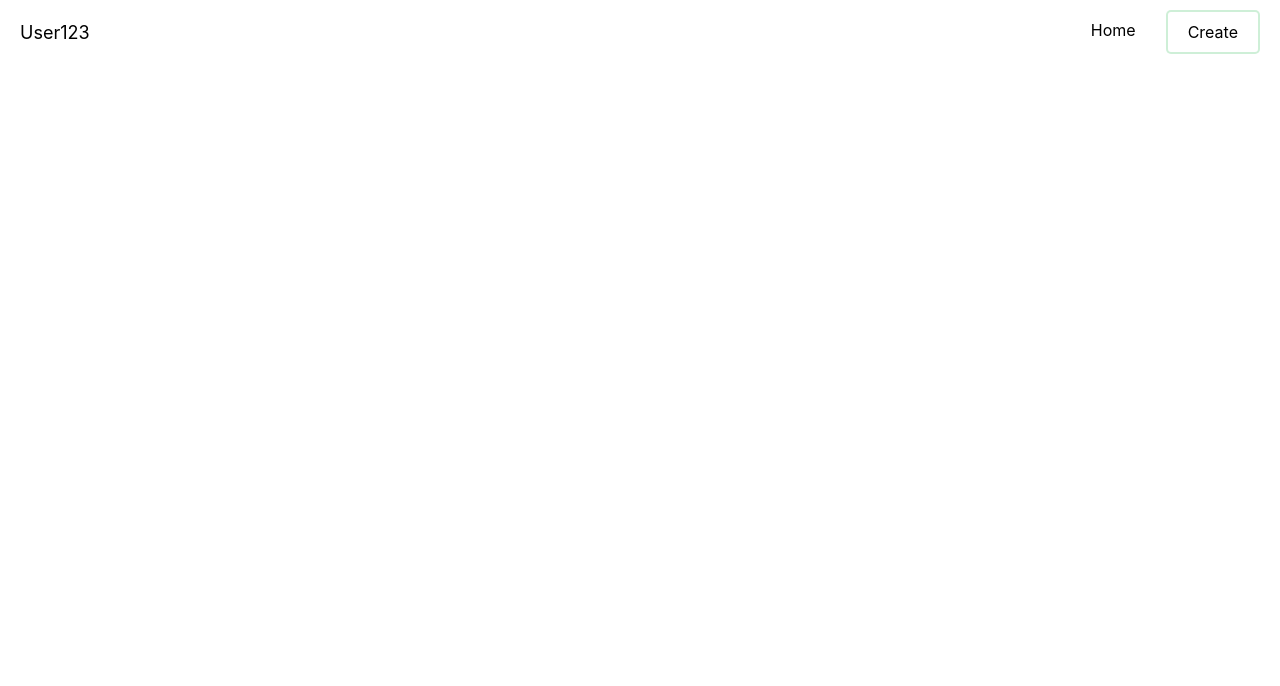
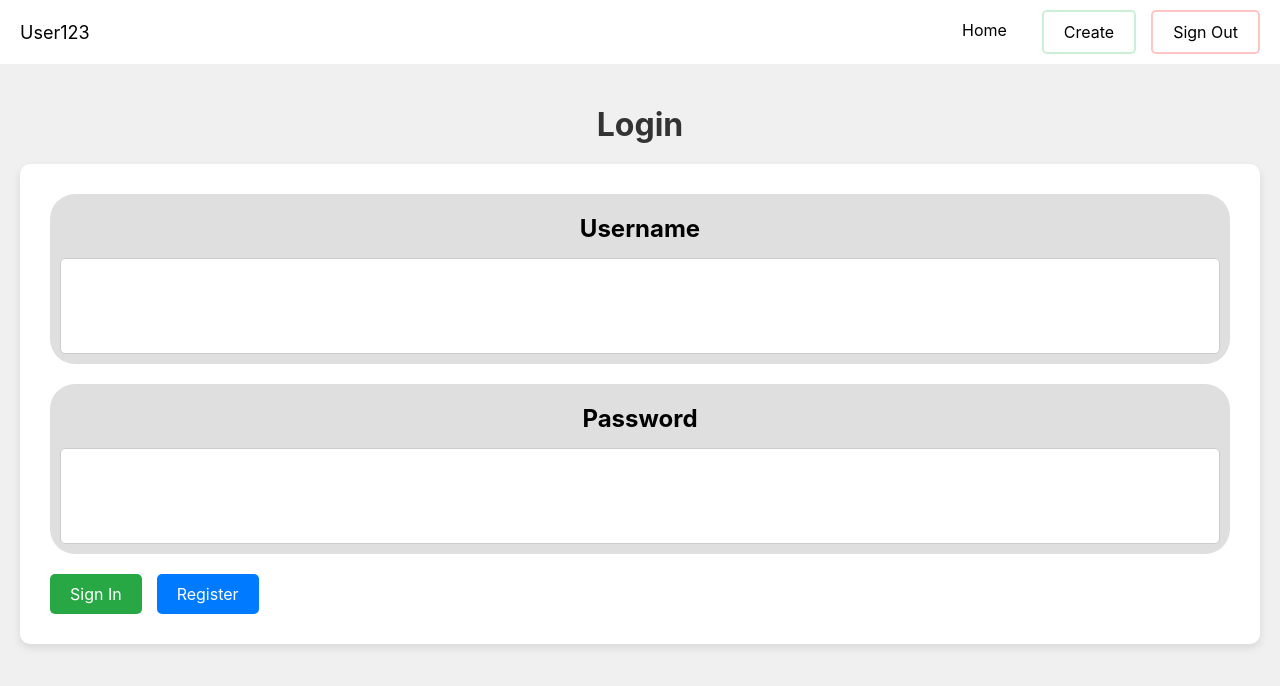
Before and after one commit to gabjc/Advanced-To-Do, a React (Create React App) app in the folder frontend/: page /sign-in in a window 1280 px wide. Before the commit this address had no page. Shown: the top 686 px of the page. Built offline with nearby package versions, Linux system fonts and the light colour scheme.

Commit message:
Created Register, Login, made some temporary styling choices, fixed the issue with using back and forward arrows

```diff
--- a/frontend/src/App.js
+++ b/frontend/src/App.js
@@ -4,6 +4,8 @@ import Home from './pages/home/Home';
 import AssignmentView from './pages/taskInfo/AssignmentView';
 import TopNavBar from './components/topNavBar/TopNavBar';
 import CreateTask from './pages/create/CreateTask';
+import SignIn from './pages/sign-in/SignIn';
+import Register from './pages/register/Register';
 import { BrowserRouter, Route, Routes } from 'react-router-dom';
 import ReactDOM from "react-dom/client";
 
@@ -18,11 +20,15 @@ const App = () => {
   return (
     <BrowserRouter>
       <TopNavBar />
-      <Routes>
-        <Route path="/" element={<Home />} />
-        <Route path="/task/:taskId" element={<AssignmentView />} />
-        <Route path="/create" element={<CreateTask/>} />
-      </Routes>
+      <div>
+        <Routes>
+          <Route path="/" element={<Home />} />
+          <Route path="/task/:taskId" element={<AssignmentView />} />
+          <Route path="/create" element={<CreateTask/>} />
+          <Route path="/sign-in" element={<SignIn />} />
+          <Route path="/register" element={<Register />} />
+        </Routes>
+      </div>
     </BrowserRouter>
   );
 };
--- a/frontend/src/components/textBox/textBox.css
+++ b/frontend/src/components/textBox/textBox.css
@@ -19,6 +19,7 @@
 .text-box-text {
     flex: 1 1 auto; /* Allows the text box to grow and take up remaining space */
     padding: 10px; /* Add padding */
+    background-color: rgb(255, 255, 255); /* Set background color */
     box-sizing: border-box; /* Ensures padding is included in the width/height calculation */
     outline: none; /* Removes the default focus outline */
     white-space: pre-wrap; /* Preserves whitespace and allows text to wrap */
--- a/frontend/src/components/topNavBar/TopNavBar.css
+++ b/frontend/src/components/topNavBar/TopNavBar.css
@@ -13,7 +13,7 @@
 
 .buttons-container {
   display: flex;
-  gap: 10px;
+  gap: 15px;
 }
 
 .home-button{
@@ -23,6 +23,7 @@
   padding: 10px 20px;
   border-radius: 5px;
   cursor: pointer;
+  transition: box-shadow 0.3s ease;
 }
 
 .create-button {
@@ -33,6 +34,18 @@
   border-radius: 5px;
   border: 2px solid  rgba(12, 176, 58, 0.2);
   cursor: pointer;
+  transition: box-shadow 0.3s ease;
+}
+
+.signout-button{
+  background-color: #ffffff;
+  color: #000000;
+  border: none;
+  padding: 10px 20px;
+  border-radius: 5px;
+  border: 2px solid  rgba(255, 0, 0, 0.226);
+  transition: box-shadow 0.3s ease;
+  cursor: pointer;
 }
 
 .create-button:hover
@@ -42,7 +55,12 @@
 
 }
 
+.signout-button:hover
+ {
 
+  box-shadow: 0 2px 4px rgba(255, 0, 0, 0.226);
+
+}
 
 .home-button:hover
  {
--- a/frontend/src/components/topNavBar/TopNavBar.js
+++ b/frontend/src/components/topNavBar/TopNavBar.js
@@ -12,6 +12,11 @@ const TopNavBar = ({userName}) => {
   const handleCreateClick = () => {
     navigate('/create');
   };
+
+  const handleSignOutClick = () => {
+    navigate('/sign-in');
+  };
+
   return (
     <div className="top-nav-bar">
 
@@ -19,6 +24,7 @@ const TopNavBar = ({userName}) => {
       <div className="buttons-container">
         <div className="home-button" onClick={handleHomeClick}> Home </div>
         <div className="create-button" onClick={handleCreateClick}> Create </div>
+        <div className= "signout-button" onClick={handleSignOutClick}> Sign Out </div>
       </div>
     </div>
   );
--- /dev/null
+++ b/frontend/src/pages/register/Register.css
@@ -0,0 +1,67 @@
+/* Container for the whole page */
+.main-container {
+    display: block;                /* Block layout for the main container */
+    text-align: center;            /* Center align text */
+    height: 100vh;                 /* Full viewport height */
+    padding: 20px;                 /* Space inside the container */
+    box-sizing: border-box;        /* Include padding in element's total width and height */
+    background-color: #f0f0f0;     /* Light grey background color */
+}
+
+/* Container for the register form elements */
+.register-container {
+    display: inline-block;         /* Inline-block layout for the container */
+    text-align: left;              /* Left align text within the container */
+    padding: 30px;                 /* Space inside the container */
+    box-sizing: border-box;        /* Include padding in element's total width and height */
+    background-color: #ffffff;     /* White background color */
+    border-radius: 10px;           /* Rounded corners */
+    box-shadow: 0 4px 8px rgba(0, 0, 0, 0.1);  /* Subtle shadow for a lifted effect */
+}
+
+/* Styling for the register title */
+.register-title {
+    font-size: 2em;                /* Larger font size */
+    color: #333333;                /* Dark grey color */
+    margin-bottom: 20px;           /* Space below the title */
+}
+
+/* Styling for the text box */
+.text-box-container {
+    margin-bottom: 20px;           /* Space between text boxes */
+    width: 100%;                   /* Full width of the parent container */
+}
+
+.text-box-header {
+    margin-bottom: 5px;            /* Space below the header */
+}
+
+.text-box-text {
+    width: 100%;                   /* Full width of the parent container */
+    padding: 10px;                 /* Space inside the text box */
+    box-sizing: border-box;        /* Include padding in element's total width and height */
+    border: 1px solid #ccc;        /* Light grey border */
+    border-radius: 5px;            /* Rounded corners */
+}
+
+/* Container for the register button */
+.button-container {
+    text-align: center;            /* Center align buttons */
+    margin-top: 20px;              /* Space above the container */
+}
+
+/* Styling for the register button */
+.register-button {
+    background-color: #007bff;     /* Blue background color */
+    color: #ffffff;                /* White text color */
+    border: none;                  /* No border */
+    padding: 10px 20px;            /* Space inside the button */
+    border-radius: 5px;            /* Rounded corners */
+    cursor: pointer;               /* Pointer cursor on hover */
+    transition: box-shadow 0.3s ease;  /* Smooth transition for box-shadow */
+}
+
+/* Styling for the register button on hover */
+.register-button:hover {
+    box-shadow: 0 4px 8px rgba(0, 0, 0, 0.2);  /* Slightly stronger shadow on hover */
+}
--- /dev/null
+++ b/frontend/src/pages/register/Register.js
@@ -0,0 +1,49 @@
+import React, { useRef } from 'react';
+import './Register.css';
+import TextBox from '../../components/textBox/textBox';
+import { useNavigate } from 'react-router-dom';
+
+const Register = () => {
+    const navigate = useNavigate();
+
+    const registerRef = useRef({
+        username: '',
+        password: '',
+        email: '',
+    });
+
+    const handleTextChange = (id, newText) => {
+        // Directly updating the ref object
+        registerRef.current[id] = newText;
+    };
+
+    const handleSubmitClick = () => {
+        navigate('/');
+      };
+
+
+    return (
+        <div className='main-container'>
+            <h1 className='register-title'>Register</h1>
+            <div className='register-container'>
+                <div className='text-box-container'>
+                    <TextBox id='username' header='Username' text={registerRef.current.username} editable={true} onTextChange={handleTextChange} />
+                </div>
+                <div className='text-box-container'>
+                    <TextBox id='password' header='Password' text={registerRef.current.password} editable={true} onTextChange={handleTextChange} />
+                </div>
+                <div className='text-box-container'>
+                    <TextBox id='confirmPassword' header='Confirm Password' text={registerRef.current.confirmPassword} editable={true} onTextChange={handleTextChange} />
+                </div>
+                <div className='button-container'>
+                    <div className='register-button' onClick={handleSubmitClick}> Register </div>
+                </div>
+            </div>
+        </div>
+    );
+
+
+
+};
+
+export default Register;
--- /dev/null
+++ b/frontend/src/pages/sign-in/SignIn.css
@@ -0,0 +1,68 @@
+/* Container for the whole page */
+.main-container {
+    display: flex;                 /* Flexbox layout for easy alignment */
+    flex-direction: column;        /* Arrange children in a column */
+    justify-content: center;       /* Center children vertically */
+    align-items: center;           /* Center children horizontally */
+    height: 100vh;                 /* Full viewport height */
+    padding: 20px;                 /* Space inside the container */
+    box-sizing: border-box;        /* Include padding in element's total width and height */
+    background-color: #f0f0f0;     /* Light grey background color */
+}
+
+/* Container for the login form elements */
+.sign-in-container {
+    flex-direction: column;        /* Arrange children in a column */
+    align-items: center;           /* Center children horizontally */
+    padding: 30px;                 /* Space inside the container */
+    box-sizing: border-box;        /* Include padding in element's total width and height */
+    background-color: #ffffff;     /* White background color */
+    border-radius: 10px;           /* Rounded corners */
+    box-shadow: 0 4px 8px rgba(0, 0, 0, 0.1);  /* Subtle shadow for a lifted effect */
+}
+
+/* Styling for the login title */
+.login-title {
+    font-size: 2em;                /* Larger font size */
+    color: #333333;                /* Dark grey color */
+    margin-bottom: 20px;           /* Space below the title */
+}
+
+/* Container for the buttons */
+.button-container {
+    display: flex;                 /* Flexbox layout */
+    gap: 15px;                     /* Space between buttons */
+    margin-top: 20px;              /* Space above the container */
+}
+
+/* Styling for the sign in button */
+.signin-button {
+    background-color: #28a745;     /* Green background color */
+    color: #ffffff;                /* White text color */
+    border: none;                  /* No border */
+    padding: 10px 20px;            /* Space inside the button */
+    border-radius: 5px;            /* Rounded corners */
+    cursor: pointer;               /* Pointer cursor on hover */
+    transition: box-shadow 0.3s ease;  /* Smooth transition for box-shadow */
+}
+
+/* Styling for the register button */
+.register-button {
+    background-color: #007bff;     /* Blue background color */
+    color: #ffffff;                /* White text color */
+    border: none;                  /* No border */
+    padding: 10px 20px;            /* Space inside the button */
+    border-radius: 5px;            /* Rounded corners */
+    cursor: pointer;               /* Pointer cursor on hover */
+    transition: box-shadow 0.3s ease;  /* Smooth transition for box-shadow */
+}
+
+/* Styling for the sign in button on hover */
+.signin-button:hover {
+    box-shadow: 0 4px 8px rgba(0, 0, 0, 0.2);  /* Slightly stronger shadow on hover */
+}
+
+/* Styling for the register button on hover */
+.register-button:hover {
+    box-shadow: 0 4px 8px rgba(0, 0, 0, 0.2);  /* Slightly stronger shadow on hover */
+}
--- /dev/null
+++ b/frontend/src/pages/sign-in/SignIn.js
@@ -0,0 +1,45 @@
+import React, { useRef } from 'react';
+import './SignIn.css';
+import TextBox from '../../components/textBox/textBox';
+import { useNavigate } from 'react-router-dom';
+
+const Login = () => {
+    const navigate = useNavigate();
+
+    const userRef = useRef({
+        username: '',
+        password: '',
+    });
+
+    const handleTextChange = (id, newText) => {
+        // Directly updating the ref object
+        userRef.current[id] = newText;
+    };
+
+    const handleRegisterClick = () => {
+        navigate('/register');
+      };
+    const handleSignInClick = () => {
+        navigate('/');
+    };
+
+    return (
+        <div className='main-container'>
+            <h1 className='login-title'>Login</h1>
+            <div className='sign-in-container'>
+                <TextBox id='username' header='Username' text={userRef.current.username} editable={true} onTextChange={handleTextChange} />
+                <TextBox id='password' header='Password' text={userRef.current.password} editable={true} onTextChange={handleTextChange} />
+                <div className='button-container'>
+                    <div className= "signin-button" onClick={handleSignInClick}> Sign In </div>
+                    <div className= "register-button" onClick={handleRegisterClick}> Register </div>
+                </div>
+            </div>
+
+        </div>
+    );
+
+
+
+};
+
+export default Login;
```
Also changed, not shown: frontend/src/pages/log-in/Login.js (deleted), frontend/src/pages/log-in/Login.module.css (deleted).
